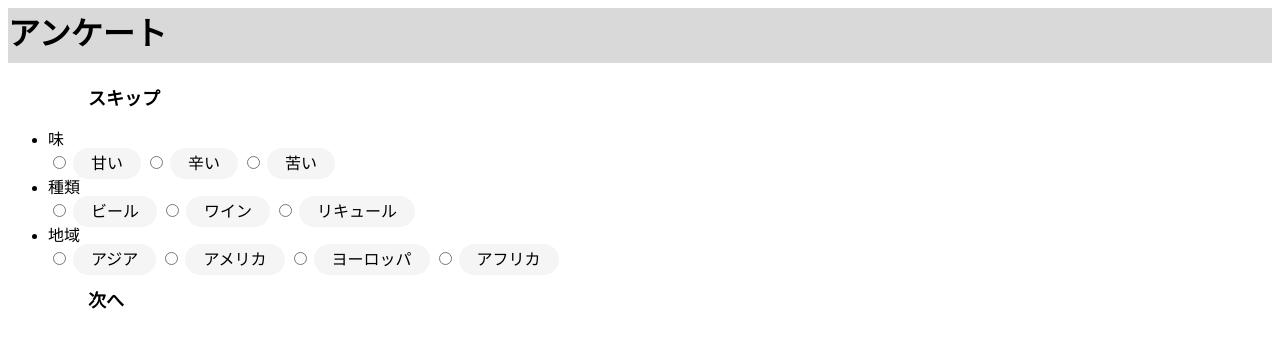
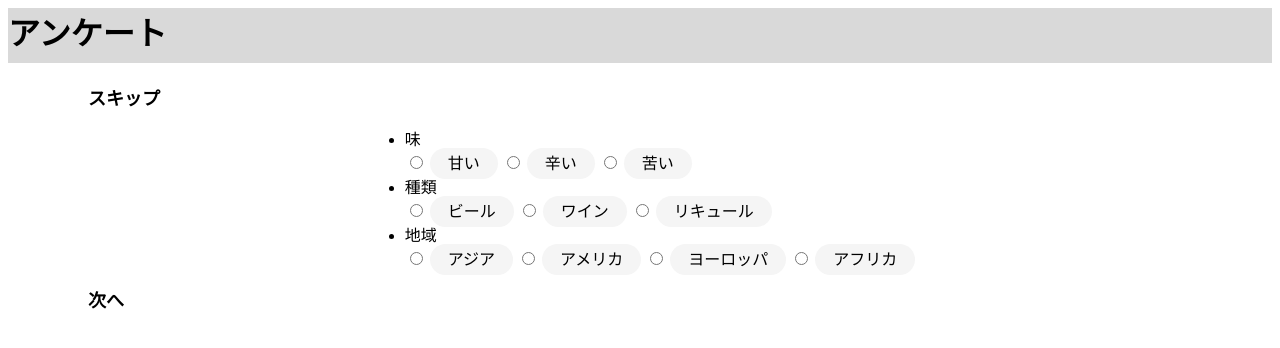
Before and after one commit to SUSHI600/Kanpai-shoukai, a PHP site: page /alcoholQue.php in a window 1280 px wide. Shown: the top 348 px of the page. Run offline with PHP 8.4, Linux system fonts and the light colour scheme.

Commit message:
chage src

```diff
--- a/css/Question.css
+++ b/css/Question.css
@@ -34,11 +34,11 @@ label{
  display: flex;
 }
 
-.alcohol-label {
+.alcoholQue-label {
     margin-bottom: 3%;
 }
 
-.alcohol-cnt {
+.alcoholQue-cnt {
     justify-content: center;
     display: flex;
    }
```
